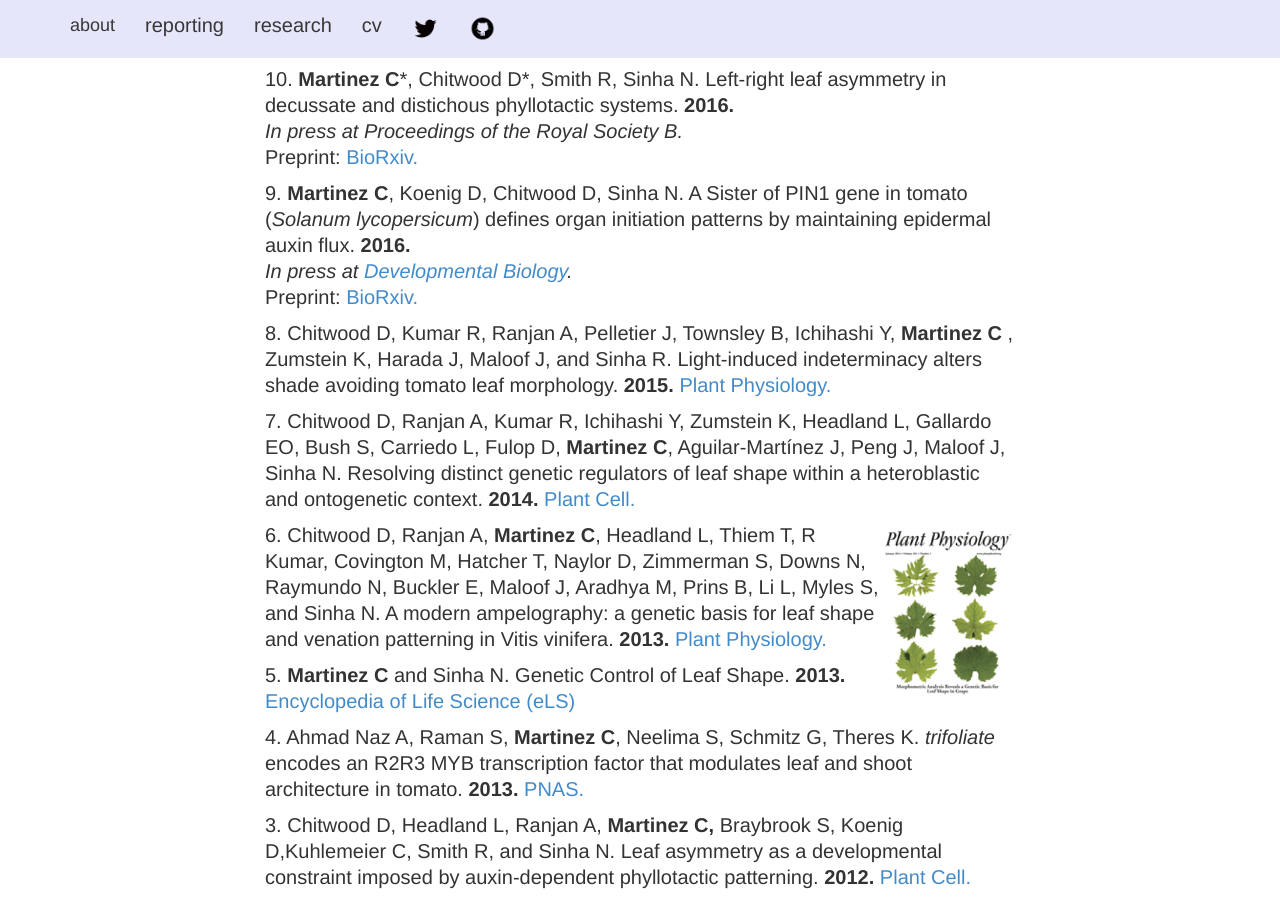
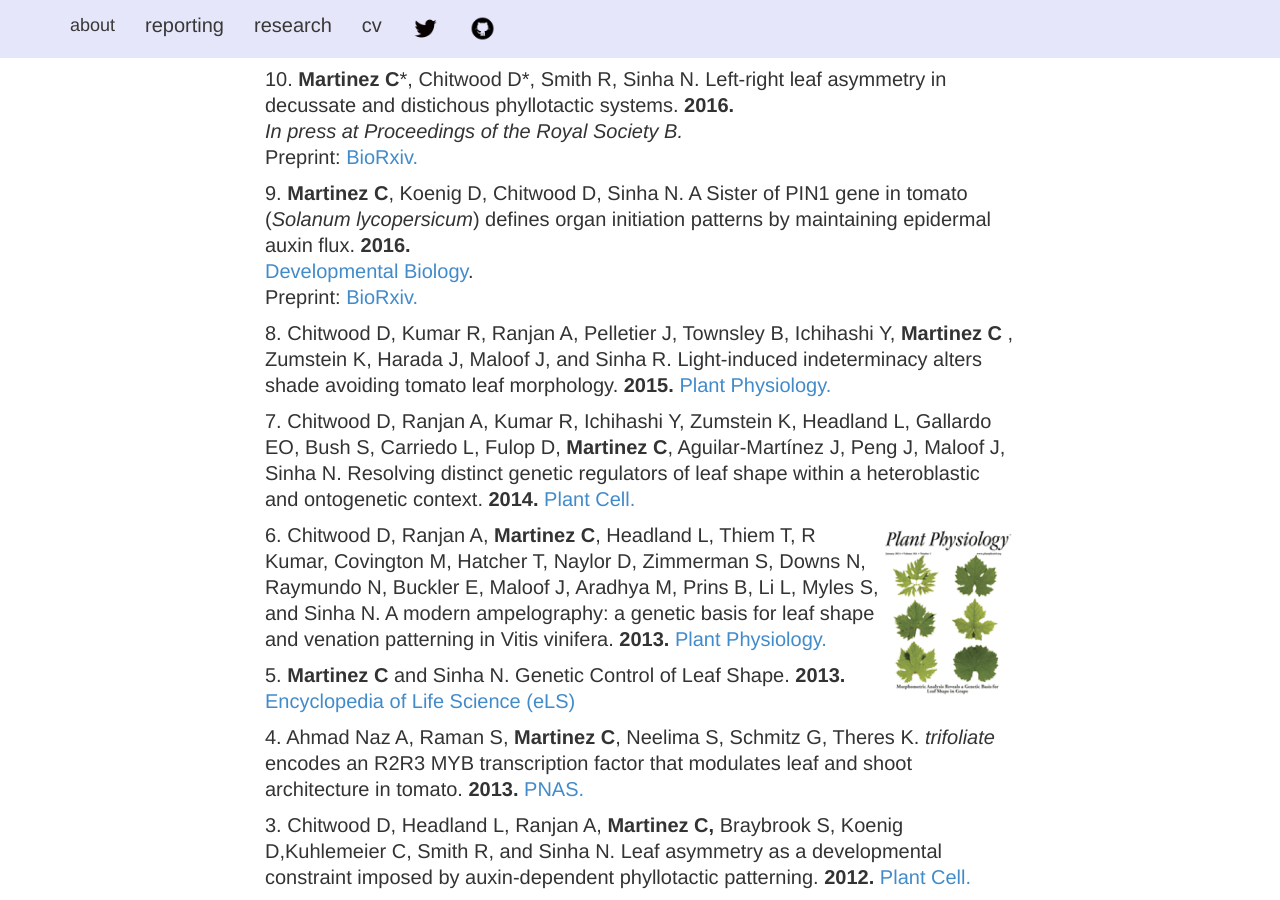
Before and after one commit to iamciera/creports, a Jekyll site: the page built from cv/index.html, in a window 1280 px wide and 900 px high, scrolled down 955 px. Built offline with Jekyll 4.4.1, drawn with Linux system fonts in a browser that asks for light colours; nearby versions of some CDN libraries.

Commit message:
added devo bio pub

```diff
--- a/cv/index.html
+++ b/cv/index.html
@@ -51,7 +51,7 @@ layout: default
 
 				<p>10. <strong>Martinez C</strong>*, Chitwood D*, Smith R, Sinha N. Left-right leaf asymmetry in decussate and distichous phyllotactic systems. <b>2016.</b> <br /><i>In press at Proceedings of the Royal Society B. </i><br />Preprint:<a href="http://biorxiv.org/content/early/2016/03/15/043869">  BioRxiv.</a>
 
-				<p>9. <strong>Martinez C</strong>, Koenig D, Chitwood D, Sinha N. A Sister of PIN1 gene in tomato (<i>Solanum lycopersicum</i>) defines organ initiation patterns by maintaining epidermal auxin flux. <b>2016.</b><br /><i> In press at <a href ="http://www.sciencedirect.com/science/article/pii/S0012160616303062">Developmental Biology</a>.</i> <br />Preprint:<a href="http://biorxiv.org/content/early/2016/03/02/042150"> BioRxiv.</a></p>
+				<p>9. <strong>Martinez C</strong>, Koenig D, Chitwood D, Sinha N. A Sister of PIN1 gene in tomato (<i>Solanum lycopersicum</i>) defines organ initiation patterns by maintaining epidermal auxin flux. <b>2016.</b><br /><a href ="http://www.sciencedirect.com/science/article/pii/S0012160616303062">Developmental Biology</a>.<br />Preprint:<a href="http://biorxiv.org/content/early/2016/03/02/042150"> BioRxiv.</a></p>
 
 				<p>8. Chitwood D, Kumar R, Ranjan A, Pelletier J, Townsley B, Ichihashi Y, <strong> Martinez C </strong>, Zumstein K, Harada J, Maloof J, and Sinha R. Light-induced indeterminacy alters shade avoiding tomato leaf morphology. <b>2015.</b> <a href="http://www.plantphysiol.org/content/early/2015/09/17/pp.15.01229.full.pdf"> Plant Physiology.</a></p>
 
```
